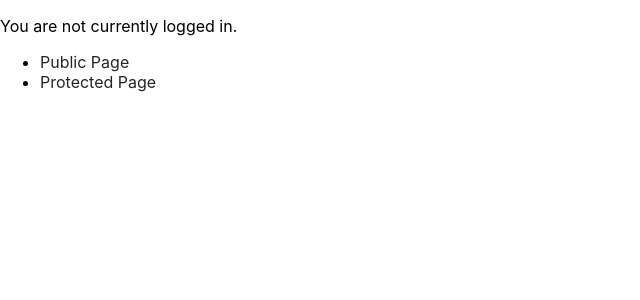
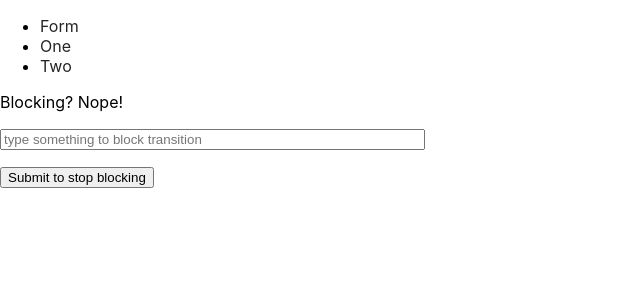
Before and after one commit to charlesmartinreed/react-hash-bbleague-proj, a React (Create React App) app: page / in a window 1280 px wide. Shown: the top 300 px of the page, without its empty margins (0-640 px from the left). Built offline with nearby package versions, Linux system fonts and the light colour scheme.

Commit message:
Demonstrate basics of preventing transitions when form is incomplete with Prompt Component from React Router.

```diff
--- a/src/components/App.js
+++ b/src/components/App.js
@@ -1,109 +1,76 @@
-import React, { Component } from 'react';
-
+import React, { Component } from "react";
 import {
 	BrowserRouter as Router,
+	Route,
 	Link,
-	Route,
-	Redirect,
-	withRouter,
+	Prompt
 } from 'react-router-dom';
 
-// fake auth service
-const fakeAuth = {
-	isAuthenticated: false,
-	authenticate(cb) {
-		this.isAuthenticated = true
-		setTimeout(cb, 100) // fake async
-	},
-	signOut(cb) {
-		this.isAuthenticated = false
-		setTimeout(cb, 100) // again, fake async
-	}
-}
-
-// rendered components - only showing protected when user is authenticated, otherwise redirect to login
-
-const Public = () => <h3>PUBLIC! 👋🏾</h3>
-const Protected = () => <h3>PROTECTED! 🤫</h3>
-
-class Login extends React.Component {
+// state controls whether or not user gets warning prompt when navigating away from Home route
+// if Prompt when attribute === true, show the message
+// if anything is in our input field, isBlocking becomes true
+class Form extends React.Component {
 	state = {
-		redirectToReferrer: false
-	}
-
-	login = () => {
-		fakeAuth.authenticate(() => {
-			this.setState(() => ({
-				redirectToReferrer: true
-			}))
-		})
+		isBlocking: false,
 	}
 
 	render() {
-		const { redirectToReferrer } = this.state;
-		const { from } = this.props.location.state || { from: {
-			pathname: '/'} };
-
-		if (redirectToReferrer === true) {
-			return (
-				<Redirect to={from} />
-			)
-		}
+		const { isBlocking } = this.state;
 
 		return (
-			<div>
-				<p>You must be logged in to view this page {from.pathname}</p>
-				<button onClick={this.login}>Log in</button>
-			</div>
+			<form onSubmit={(event) => {
+				event.preventDefault()
+				event.target.reset()
+				this.setState(() => ({
+					isBlocking: false,
+				}))
+			}}>
+				<Prompt
+					when={isBlocking}
+					message={(location) => `Are you sure you want to go to ${location.pathname}`}
+				/>
+
+				<p>
+					Blocking? {isBlocking === true
+						? 'Yes, click a link or the back button.'
+						: 'Nope!'}
+				</p>
+				<p>
+					<input
+						size="50"
+						placeholder="type something to block transition"
+						onChange={(event) => {
+							const isBlocking = event.target.value.length > 0
+							this.setState(() => ({
+								isBlocking
+							}))
+						}}
+						/>
+					</p>
+					<p>
+						<button>Submit to stop blocking</button>
+					</p>
+			</form>
 		)
 	}
 }
 
-// of course, since React Router doesn't come with a PrivateRoute component, we'll have to build it ourselves, from the Route component
-// when path matches the path passed to private route, render a function. If not authenticated, will redirect user to the protected page.
-// {... props} are the components passed by Route, like location, match...
-// we're passing an object with props.location since this is where the user was attempting to navigate to before authentication
-const PrivateRoute = ({component: Component, ...rest }) => (
-	<Route {...rest} render={(props) => (
-		fakeAuth.isAuthenticated === true
-		? <Component {...props} />
-		: <Redirect to={{
-			pathname: '/login',
-			state: { from: props.location }
-		}}/>
-	)} />
-)
-
-// redirecting with history.push, using withRouter (using withRouter to get router props that we wouldn't normally get since this isn't being rendered via Route...)
-const AuthButton = withRouter(({history}) => (
-	fakeAuth.isAuthenticated === true
-		? <p>
-				Welcome! <button onClick={() => {
-					fakeAuth.signOut(() => history.push('/'))
-				}}>Sign Out</button>
-			</p>
-		: <p>You are not currently logged in.</p>
-
-))
-
-class App extends Component {
-	render() {
-		return (
+export default class App extends Component {
+  render() {
+    return (
 			<Router>
 				<div>
-					<AuthButton />
 					<ul>
-						<li><Link to='/public'>Public Page</Link></li>
-						<li><Link to='/protected'>Protected Page</Link></li>
+						<li><Link to='/'>Form</Link></li>
+						<li><Link to='/one'>One</Link></li>
+						<li><Link to='/two'>Two</Link></li>
 					</ul>
 
-					<Route path='/public' component={Public} />
-					<Route path='/login' component={Login} />
-					<PrivateRoute path='/protected' component={Protected} />
+					<Route exact path='/' component={Form} />
+					<Route path='/one' render={() => <h3>One</h3>} />
+					<Route path='/two' render={() => <h3>Two</h3>} />
 				</div>
 			</Router>
 		)
-	}
+  }
 }
-
-export default App;
```
